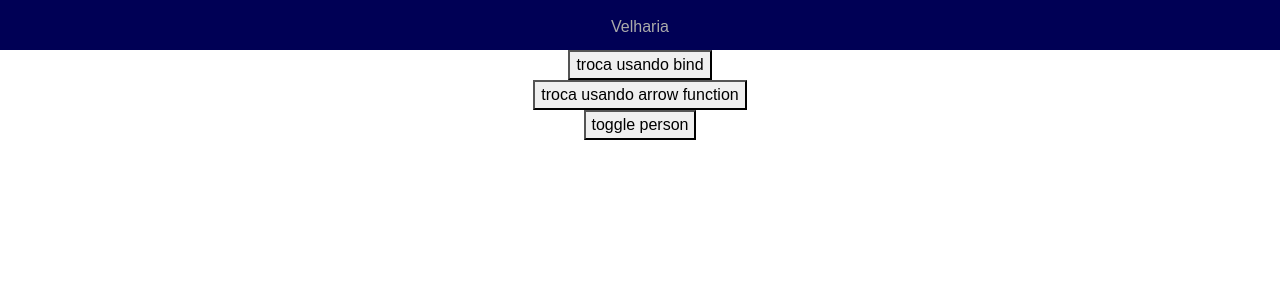
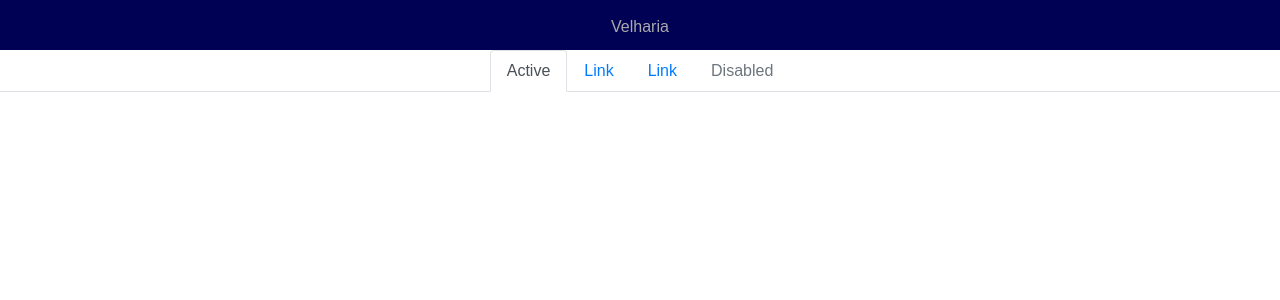
Before and after one commit to xande89/velharia, a React (Create React App) app: page / in a window 1280 px wide. Both pictures are taken after typing "name@example.com", "Sample123" into the empty fields and a click on the button "Entrar". Shown: the top 300 px of the page. Built offline with nearby package versions, Linux system fonts and the light colour scheme.

Commit message:
Estruturação dos Panes de cards e menus

```diff
--- /dev/null
+++ b/src/components/Cockpit/CardsPane/CardVelharia/CardVelharia.js
@@ -0,0 +1,19 @@
+import React, { Component } from 'react';
+import {Card, Button} from 'react-bootstrap'
+
+class CardVelharia extends Component{
+    render(){
+        return(<Card style={{ width: '18rem' }}>
+        <Card.Img variant="top" src="holder.js/100px180" />
+        <Card.Body>
+          <Card.Title>Card Title</Card.Title>
+          <Card.Text>
+            Some quick example text to build on the card title and make up the bulk of
+            the card's content.
+          </Card.Text>
+          <Button variant="primary">Go somewhere</Button>
+        </Card.Body>
+      </Card>);
+    }
+}
+export default CardVelharia;
--- /dev/null
+++ b/src/components/Cockpit/CardsPane/CardsPane.js
@@ -0,0 +1,13 @@
+import React, { Component } from 'react';
+import  CardVelharia from './CardVelharia/CardVelharia'
+
+class CardsPane extends Component{
+
+    state = {
+
+    }
+    render(){
+        return(<div></div>);
+    }
+}
+export default CardsPane;
--- a/src/components/Cockpit/Cockpit.js
+++ b/src/components/Cockpit/Cockpit.js
@@ -1,18 +1,17 @@
 import React, {Component} from 'react';
-
+import NavigationBar from './NavigationBar/NavigationBar'
+import CardsPane from './CardsPane/CardsPane'
 class Cockpit extends Component{
 
   componentDidMount(){
-
+      //TODO: aqui entra o Ajax
   }
   render() {
       return(
-          <div>
-              <button style={this.props.style} onClick={this.props.namechange}>troca usando bind</button><br/>
-              <button onClick={this.props.namechange}>troca usando arrow function</button><br/>
-              <button onClick={this.props.toggleperson}> toggle person</button>
-
-          </div>
+        <React.Fragment>
+            <NavigationBar></NavigationBar>
+            <CardsPane></CardsPane>
+        </React.Fragment>
         );
     }
 }
--- /dev/null
+++ b/src/components/Cockpit/NavigationBar/NavigationBar.js
@@ -0,0 +1,30 @@
+import React, {Component} from 'react';
+import Nav from 'react-bootstrap/Nav'
+
+class NavigationBar extends Component{
+
+  componentDidMount(){
+      //TODO: aqui entra o Ajax
+  }
+  render() {
+      return(
+        <Nav variant="tabs" className="justify-content-center" activeKey="/home">
+            <Nav.Item>
+                <Nav.Link href="/home">Active</Nav.Link>
+                </Nav.Item>
+            <Nav.Item>
+                <Nav.Link eventKey="link-1">Link</Nav.Link>
+                </Nav.Item>
+            <Nav.Item>
+                <Nav.Link eventKey="link-2">Link</Nav.Link>
+                 </Nav.Item>
+            <Nav.Item>
+                <Nav.Link eventKey="disabled" disabled>
+                Disabled
+                </Nav.Link>
+            </Nav.Item>
+        </Nav>
+        );
+    }
+}
+export default NavigationBar;
```
